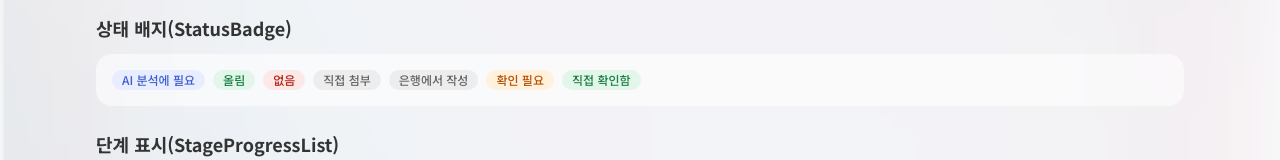
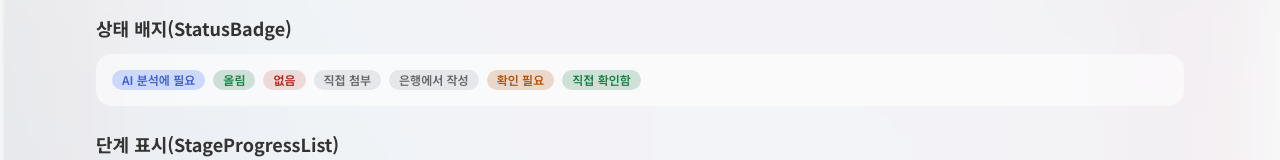
Before and after one commit to proofy-ai/proofy-fe, a React (Vite) app: page /dev/components in a window 1280 px wide. Shown: the part 390-550 px from the top of the page. Built offline with nearby package versions, Linux system fonts and the light colour scheme; no server answers.

Commit message:
style: 태그 색을 한 단계 진하게 하고 서류 목록의 근거 링크를 제거

```diff
--- a/src/components/ChecklistSection.tsx
+++ b/src/components/ChecklistSection.tsx
@@ -34,19 +34,7 @@ function ChecklistRow({ item, action }: ItemProps) {
       {item.note && (
         <p className="break-keep text-sm text-ink-sub">{item.note}</p>
       )}
-      <div className="flex flex-wrap items-center gap-3">
-        {item.sourceRef && (
-          <a
-            href={item.sourceRef.url}
-            target="_blank"
-            rel="noreferrer"
-            className="text-xs text-ink-faint underline"
-          >
-            근거: {item.sourceRef.label}
-          </a>
-        )}
-        {action}
-      </div>
+      <div className="flex flex-wrap items-center gap-3">{action}</div>
     </li>
   );
 }
--- a/src/components/StatusBadge.tsx
+++ b/src/components/StatusBadge.tsx
@@ -6,11 +6,11 @@ import type { ChecklistStatus, FindingStatus } from "@/types/api";
 type BadgeTone = "info" | "success" | "warning" | "danger" | "neutral";
 
 const toneStyles: Record<BadgeTone, string> = {
-  info: "bg-brand-soft text-brand-strong",
-  success: "bg-success-soft text-success",
-  warning: "bg-warning-soft text-warning",
-  danger: "bg-danger-soft text-danger",
-  neutral: "bg-surface text-ink-sub",
+  info: "bg-brand-pale text-brand-strong",
+  success: "bg-success/20 text-success",
+  warning: "bg-warning/20 text-warning",
+  danger: "bg-danger/15 text-danger",
+  neutral: "bg-gray-200 text-ink-sub",
 };
 
 const checklistStatusBadges: Record<
@@ -31,7 +31,7 @@ type StatusBadgeProps = {
 export function StatusBadge({ tone, children }: StatusBadgeProps) {
   return (
     <span
-      className={`inline-flex items-center rounded-full px-2.5 py-0.5 text-xs font-medium ${toneStyles[tone]}`}
+      className={`inline-flex items-center rounded-full px-2.5 py-0.5 text-xs font-semibold ${toneStyles[tone]}`}
     >
       {children}
     </span>
--- a/src/mocks/requirements.ts
+++ b/src/mocks/requirements.ts
@@ -37,7 +37,7 @@ const commonItems: RequirementItem[] = [
     acceptedDocTypes: ["NOTICE"],
     uploadable: true,
     requiredForAnalysis: false,
-    note: "통지일·공고일을 확인하는 데 씁니다.",
+    note: "통지일·공고일을 확인하는 데 사용합니다.",
     sourceRef: null,
   },
 ];
```
